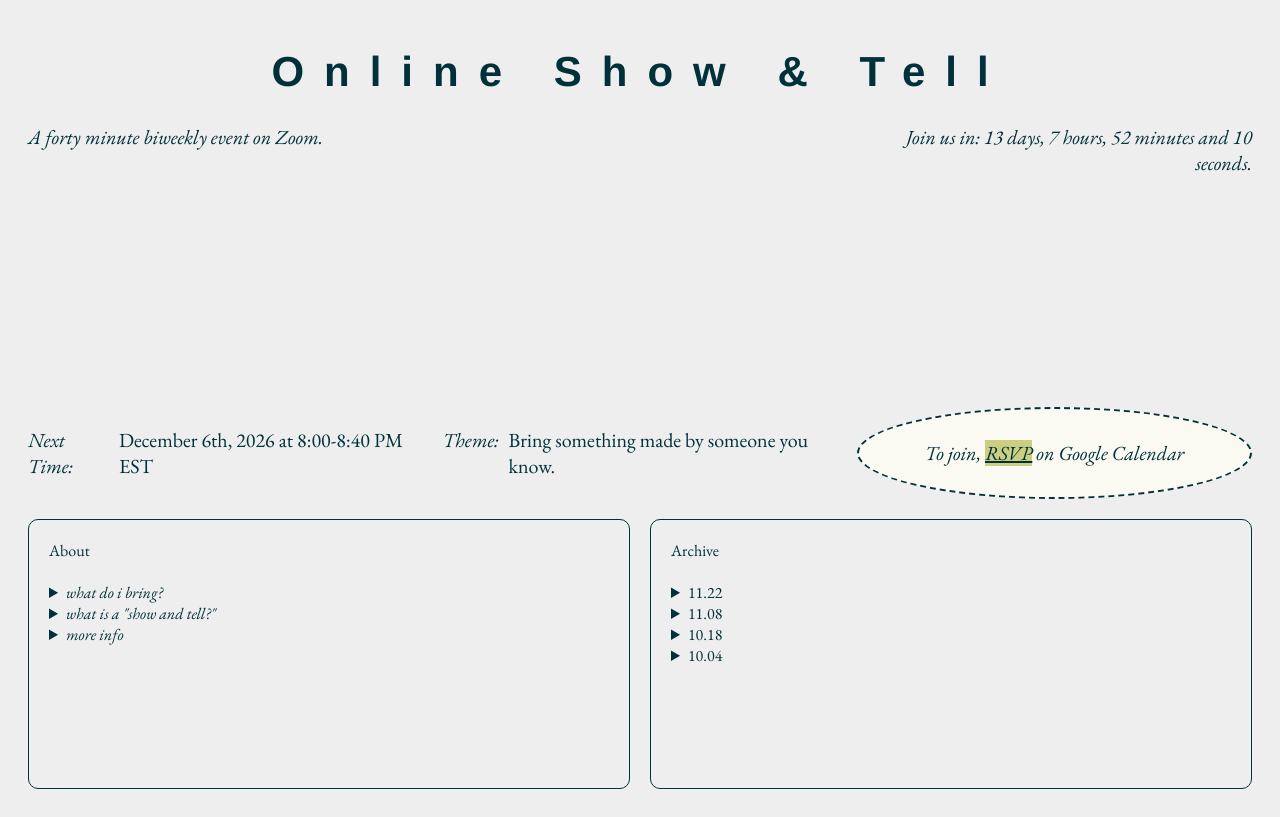
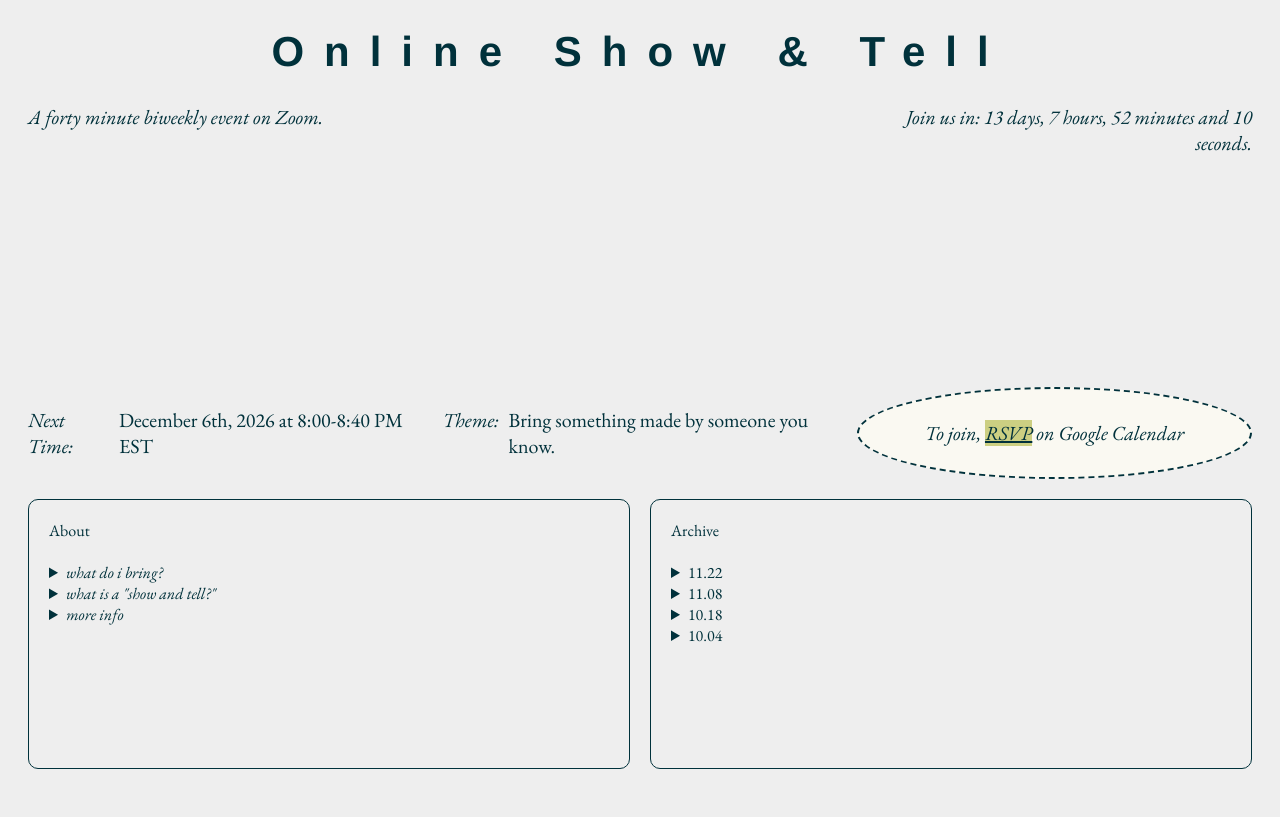
Before and after one commit to burrowbling/burrowbling.github.io, a plain HTML site: page showandtell/index.html in a window 1280 px wide. Drawn offline with nearby package versions, Linux system fonts and the light colour scheme.

Commit message:
Update index.html

```diff
--- a/showandtell/index.html
+++ b/showandtell/index.html
@@ -39,7 +39,7 @@ color: var(--text);
 }
 
 h1 {
-padding: 20px 20px 0px 20px;
+padding: 0px 20px 0px 20px;
 font-size: 42px;
 font-family: Helvetica;
 letter-spacing: 20px;
```
